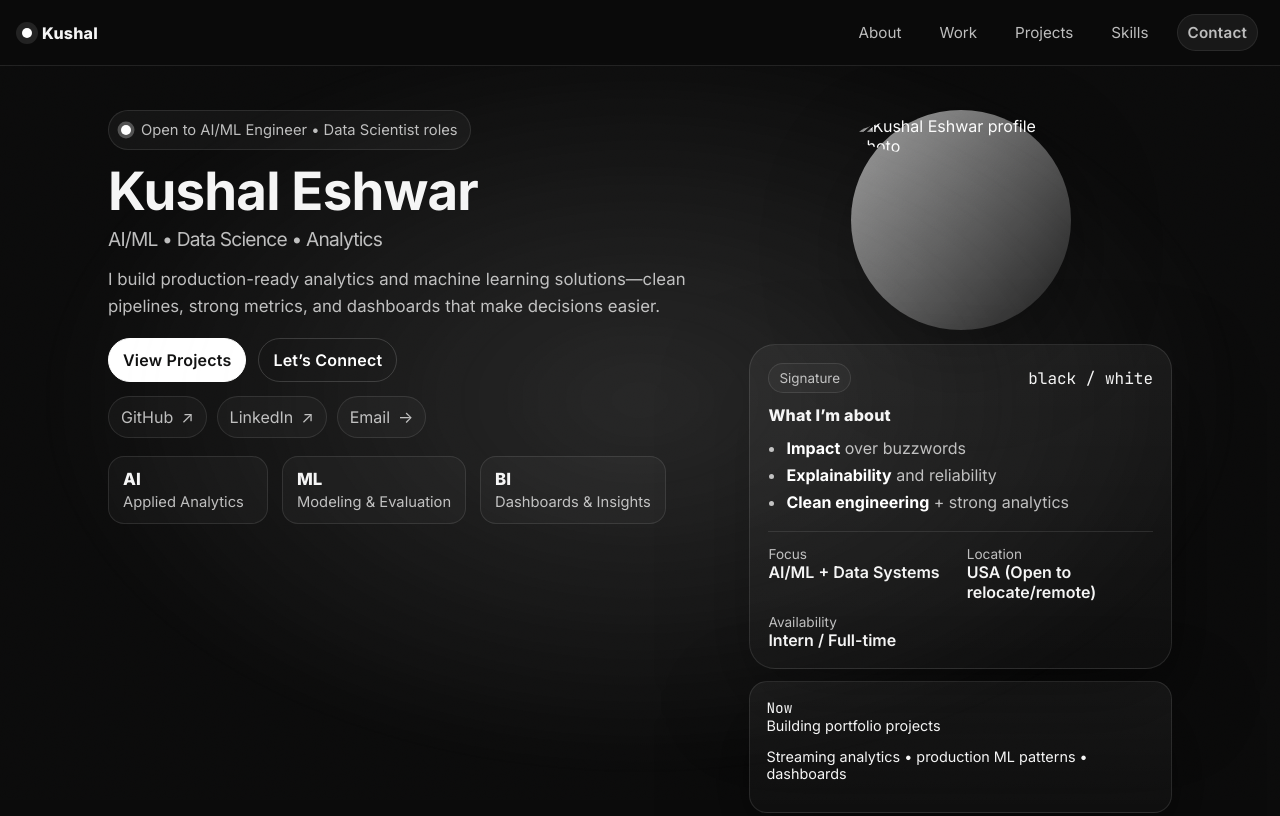
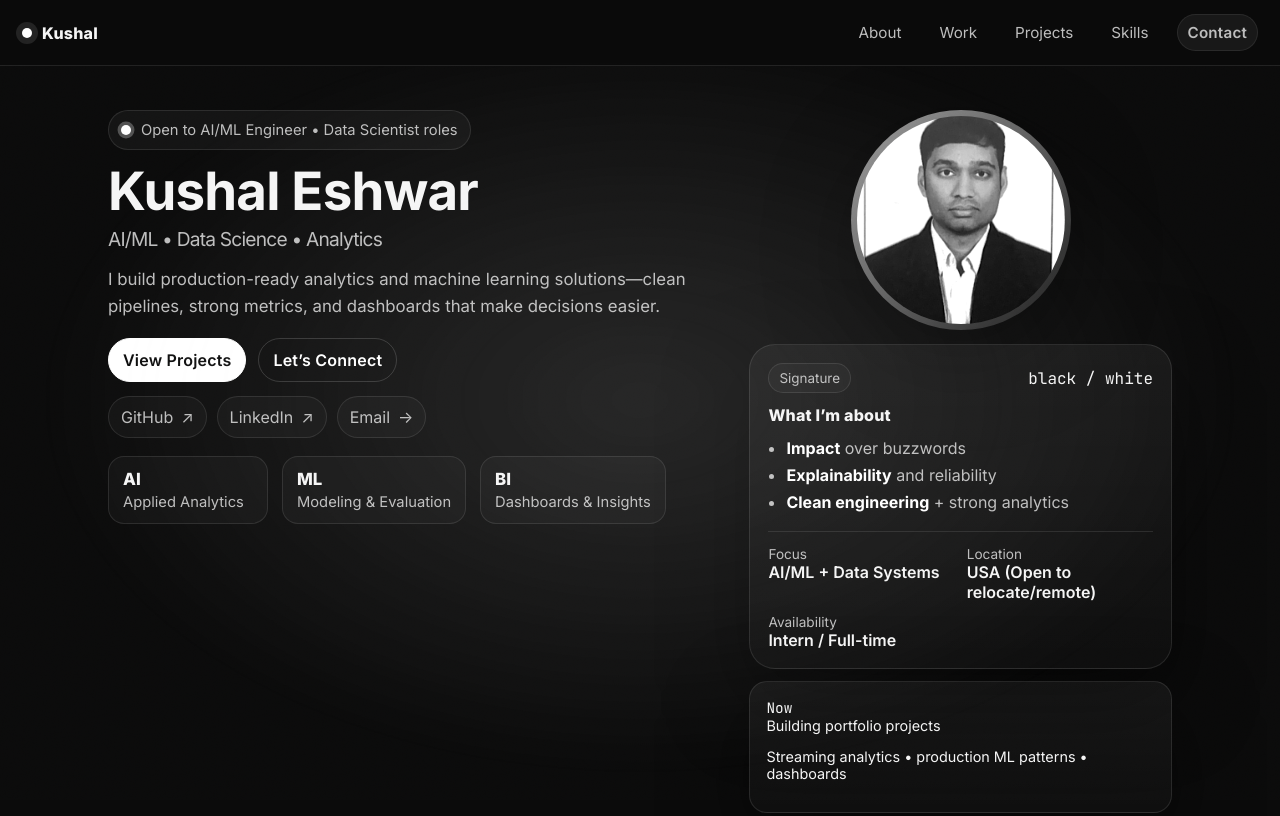
Before and after one commit to kushal-eshwar/Kushal-eshwar.github.io, a plain HTML site: page index.html in a window 1280 px wide. Shown: the top 816 px of the page. Drawn offline with Linux system fonts and the light colour scheme.

Commit message:
Update index.html

```diff
--- a/index.html
+++ b/index.html
@@ -90,7 +90,7 @@
 
       <div class="hero-right">
         <div class="profile-pic">
-          <img src="assets/profile.jpg" alt="Kushal Eshwar profile photo" />
+          <img src="assets/Kushal.jpg" alt="Kushal Eshwar profile photo" />
         </div>
 
         <div class="card big">
```
